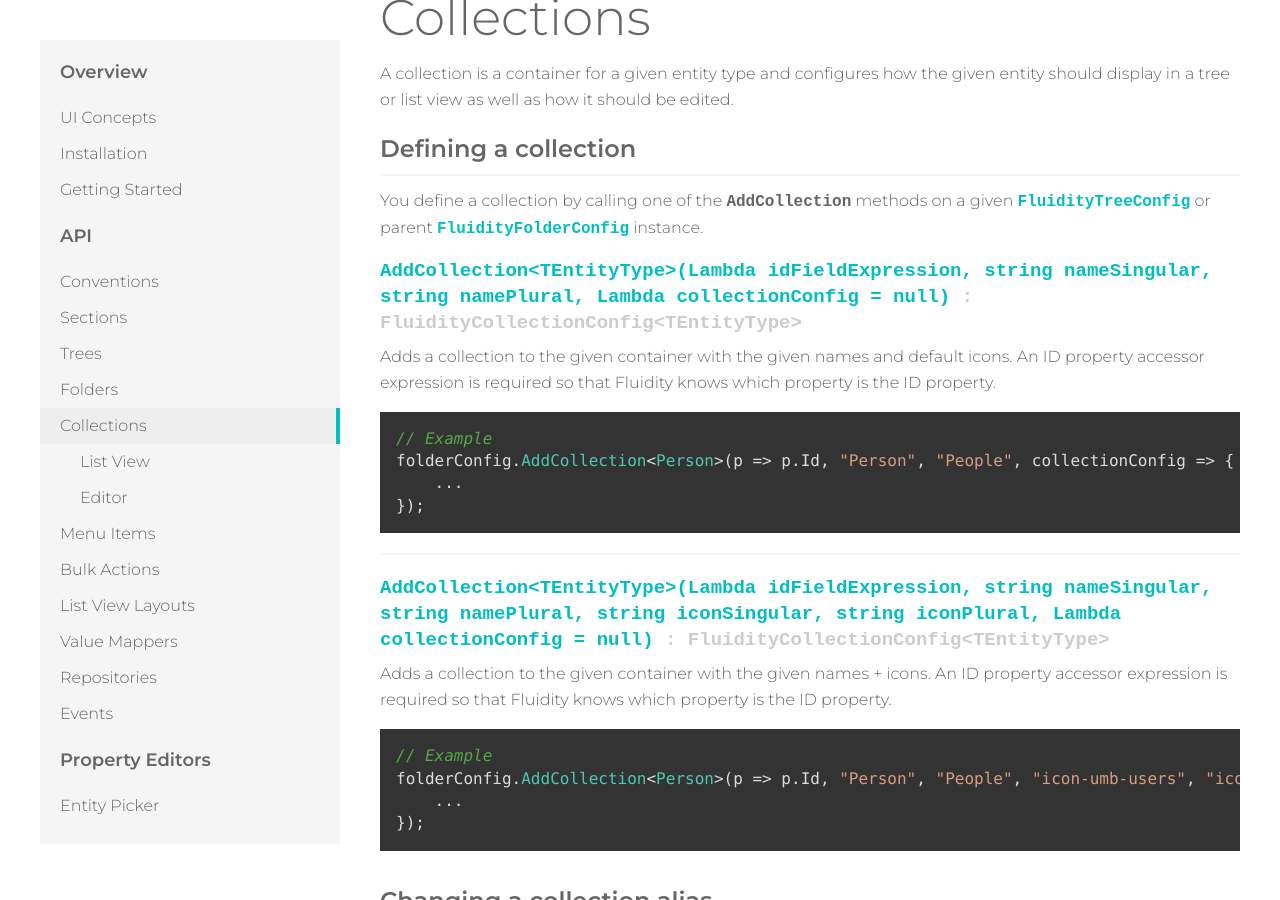
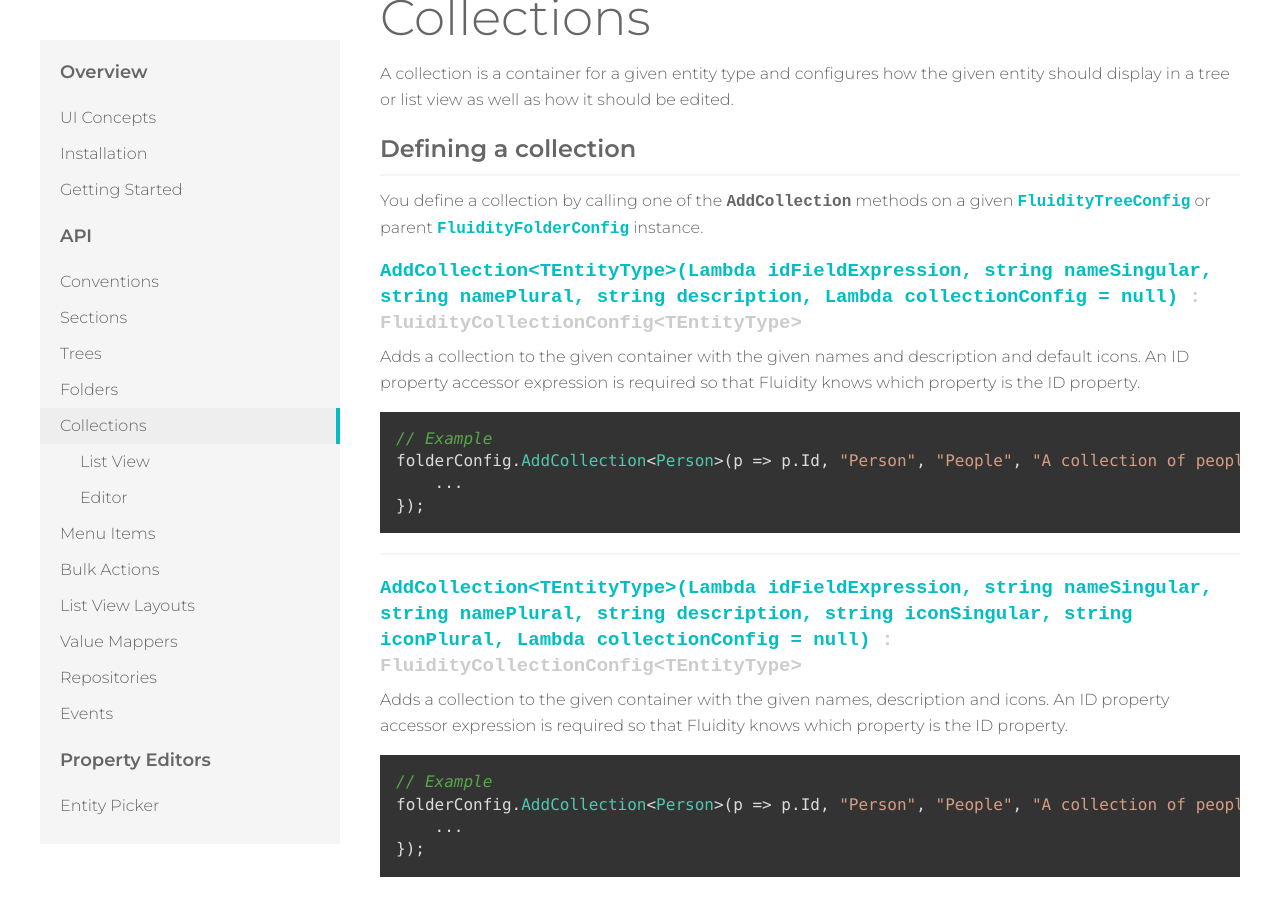
Before and after one commit to mattbrailsford/umbraco-fluidity, a Jekyll site: the page built from docs/_pages/02-api-04-collections.md, in a window 1280 px wide and 900 px high, scrolled down 337 px. Built offline with Jekyll 4.4.1, drawn with Linux system fonts in a browser that asks for light colours; some of the changed text lies outside the part shown.

Commit message:
Changed description api for collections

`````diff
--- a/docs/_pages/02-api-02-trees.md
+++ b/docs/_pages/02-api-02-trees.md
@@ -70,28 +70,28 @@
 ### Adding a collection to a tree
 {: .mt}
 
-#### AddCollection&lt;TEntityType&gt;(Lambda idFieldExpression, string nameSingular, string namePlural, Lambda collectionConfig = null) *: FluidityCollectionConfig&lt;TEntityType&gt;*
+#### AddCollection&lt;TEntityType&gt;(Lambda idFieldExpression, string nameSingular, string namePlural, string description, Lambda collectionConfig = null) *: FluidityCollectionConfig&lt;TEntityType&gt;*
 {: .signature}
 
-Adds a collection to the current tree with the given names and a default icons. An ID property accessor expression is required so that Fluidity knows which property is the ID property. See the [Collections API documentation]({{ site.baseurl }}/api/collections/) for more info.
+Adds a collection to the current tree with the given names and description and default icons. An ID property accessor expression is required so that Fluidity knows which property is the ID property. See the [Collections API documentation]({{ site.baseurl }}/api/collections/) for more info.
 
 ````csharp
 // Example
-treeConfig.AddCollection<Person>(p => p.Id, "Person", "People", collectionConfig => {
+treeConfig.AddCollection<Person>(p => p.Id, "Person", "People", "A collection of people", collectionConfig => {
     ...
 });
 ````
 
 ---
 
-#### AddCollection&lt;TEntityType&gt;(Lambda idFieldExpression, string nameSingular, string namePlural, string iconSingular, string iconPlural, Lambda collectionConfig = null) *: FluidityCollectionConfig&lt;TEntityType&gt;*
+#### AddCollection&lt;TEntityType&gt;(Lambda idFieldExpression, string nameSingular, string namePlural, string description, string iconSingular, string iconPlural, Lambda collectionConfig = null) *: FluidityCollectionConfig&lt;TEntityType&gt;*
 {: .signature}
 
-Adds a collection to the current tree with the given names + icons. An ID property accessor expression is required so that Fluidity knows which property is the ID property. See the [Collections API documentation]({{ site.baseurl }}/api/collections/) for more info.
+Adds a collection to the current tree with the given names, description and icons. An ID property accessor expression is required so that Fluidity knows which property is the ID property. See the [Collections API documentation]({{ site.baseurl }}/api/collections/) for more info.
 
 ````csharp
 // Example
-treeConfig.AddCollection<Person>(p => p.Id, "Person", "People", "icon-umb-users", "icon-umb-users", collectionConfig => {
+treeConfig.AddCollection<Person>(p => p.Id, "Person", "People", "A collection of people", "icon-umb-users", "icon-umb-users", collectionConfig => {
     ...
 });
 ````
--- a/docs/_pages/02-api-03-folders.md
+++ b/docs/_pages/02-api-03-folders.md
@@ -97,28 +97,28 @@
 ### Adding a collection to a folder
 {: .mt}
 
-#### AddCollection&lt;TEntityType&gt;(Lambda idFieldExpression, string nameSingular, string namePlural, Lambda collectionConfig = null) *: FluidityCollectionConfig&lt;TEntityType&gt;*
+#### AddCollection&lt;TEntityType&gt;(Lambda idFieldExpression, string nameSingular, string namePlural, string description, Lambda collectionConfig = null) *: FluidityCollectionConfig&lt;TEntityType&gt;*
 {: .signature}
 
-Adds a collection to the current folder with the given names and a default icons. An ID property accessor expression is required so that Fluidity knows which property is the ID property. See the [Collections API documentation]({{ site.baseurl }}/api/collections/) for more info.
+Adds a collection to the current folder with the given names and description and default icons. An ID property accessor expression is required so that Fluidity knows which property is the ID property. See the [Collections API documentation]({{ site.baseurl }}/api/collections/) for more info.
 
 ````csharp
 // Example
-folderConfig.AddCollection<Person>(p => p.Id, "Person", "People", collectionConfig => {
+folderConfig.AddCollection<Person>(p => p.Id, "Person", "People", "A collection of people", collectionConfig => {
     ...
 });
 ````
 
 ---
 
-#### AddCollection&lt;TEntityType&gt;(Lambda idFieldExpression, string nameSingular, string namePlural, string iconSingular, string iconPlural, Lambda collectionConfig = null) *: FluidityCollectionConfig&lt;TEntityType&gt;*
+#### AddCollection&lt;TEntityType&gt;(Lambda idFieldExpression, string nameSingular, string namePlural, string description, string iconSingular, string iconPlural, Lambda collectionConfig = null) *: FluidityCollectionConfig&lt;TEntityType&gt;*
 {: .signature}
 
-Adds a collection to the current folder with the given names + icons. An ID property accessor expression is required so that Fluidity knows which property is the ID property. See the [Collections API documentation]({{ site.baseurl }}/api/collections/) for more info.
+Adds a collection to the current folder with the given names, description and icons. An ID property accessor expression is required so that Fluidity knows which property is the ID property. See the [Collections API documentation]({{ site.baseurl }}/api/collections/) for more info.
 
 ````csharp
 // Example
-folderConfig.AddCollection<Person>(p => p.Id, "Person", "People", "icon-umb-users", "icon-umb-users", collectionConfig => {
+folderConfig.AddCollection<Person>(p => p.Id, "Person", "People", "A collection of people", "icon-umb-users", "icon-umb-users", collectionConfig => {
     ...
 });
 ````
--- a/docs/_pages/02-api-04-collections.md
+++ b/docs/_pages/02-api-04-collections.md
@@ -11,28 +11,28 @@
 
 You define a collection by calling one of the `AddCollection` methods on a given [`FluidityTreeConfig`]({{ site.baseurl }}/api/trees/) or parent [`FluidityFolderConfig`]({{ site.baseurl }}/api/folders/) instance.
 
-#### AddCollection&lt;TEntityType&gt;(Lambda idFieldExpression, string nameSingular, string namePlural, Lambda collectionConfig = null) *: FluidityCollectionConfig&lt;TEntityType&gt;*
+#### AddCollection&lt;TEntityType&gt;(Lambda idFieldExpression, string nameSingular, string namePlural, string description, Lambda collectionConfig = null) *: FluidityCollectionConfig&lt;TEntityType&gt;*
 {: .signature}
 
-Adds a collection to the given container with the given names and default icons. An ID property accessor expression is required so that Fluidity knows which property is the ID property.
+Adds a collection to the given container with the given names and description and default icons. An ID property accessor expression is required so that Fluidity knows which property is the ID property.
 
 ````csharp
 // Example
-folderConfig.AddCollection<Person>(p => p.Id, "Person", "People", collectionConfig => {
+folderConfig.AddCollection<Person>(p => p.Id, "Person", "People", "A collection of people", collectionConfig => {
     ...
 });
 ````
 
 ---
 
-#### AddCollection&lt;TEntityType&gt;(Lambda idFieldExpression, string nameSingular, string namePlural, string iconSingular, string iconPlural, Lambda collectionConfig = null) *: FluidityCollectionConfig&lt;TEntityType&gt;*
+#### AddCollection&lt;TEntityType&gt;(Lambda idFieldExpression, string nameSingular, string namePlural, string description, string iconSingular, string iconPlural, Lambda collectionConfig = null) *: FluidityCollectionConfig&lt;TEntityType&gt;*
 {: .signature}
 
-Adds a collection to the given container with the given names + icons. An ID property accessor expression is required so that Fluidity knows which property is the ID property.
+Adds a collection to the given container with the given names, description and icons. An ID property accessor expression is required so that Fluidity knows which property is the ID property.
 
 ````csharp
 // Example
-folderConfig.AddCollection<Person>(p => p.Id, "Person", "People", "icon-umb-users", "icon-umb-users", collectionConfig => {
+folderConfig.AddCollection<Person>(p => p.Id, "Person", "People", "A collection of people", "icon-umb-users", "icon-umb-users", collectionConfig => {
     ...
 });
 ````
`````
Also changed, not shown: other parts of docs/_pages/02-api-04-collections.md (+3 -3 lines).
